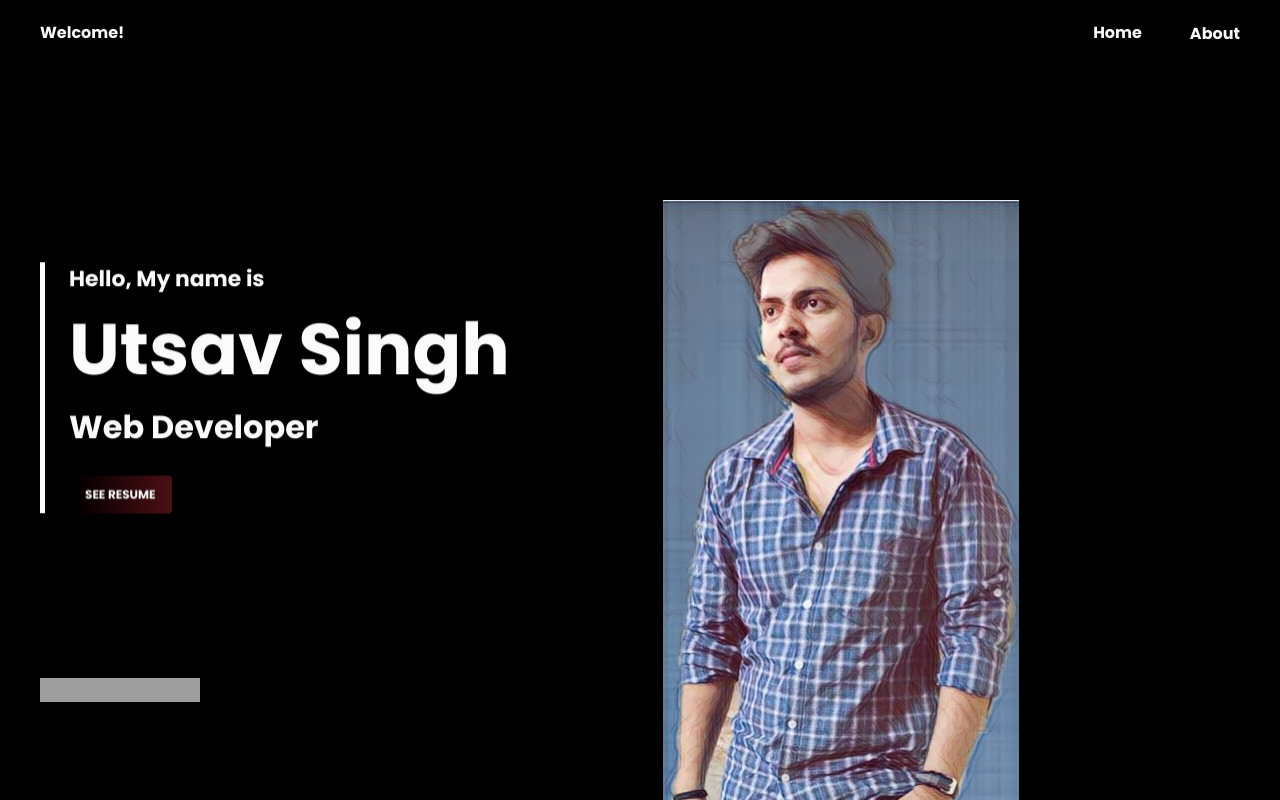
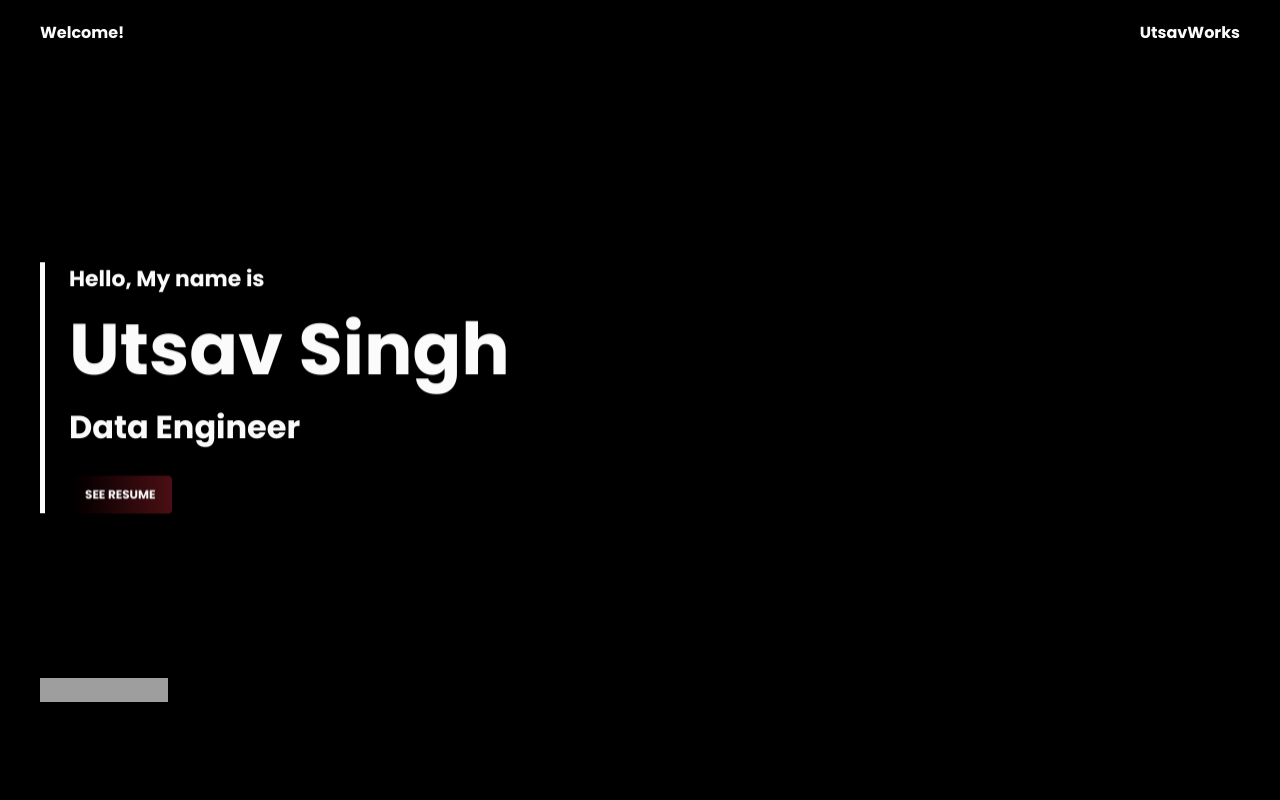
Before and after one commit to utsavsingh22/utsavsingh, a plain HTML site: page index.html in a window 1280 px wide. Shown: the top 800 px of the page. Drawn offline with nearby package versions, Linux system fonts and the light colour scheme; grey boxes are pictures that could not be loaded.

Commit message:
new changes

```diff
--- a/assets/css/styles.css
+++ b/assets/css/styles.css
@@ -226,7 +226,7 @@ img {
   -webkit-box-direction: normal;
       -ms-flex-direction: column;
           flex-direction: column;
-  padding-bottom: 1rem;
+  padding-bottom: 6rem;
 }
 
 .home__social-icon {
@@ -282,7 +282,7 @@ img {
         -ms-flex-direction: row;
             flex-direction: row;
     padding-top: 8rem;
-    padding-bottom: 0;
+    padding-bottom: 8rem;
   }
   .home__social-icon {
     margin-right: 2rem;
--- a/index.html
+++ b/index.html
@@ -21,8 +21,7 @@
 
                 <div class="nav__menu" id="nav-menu">
                     <ul class="nav__list">
-                        <li class="nav__item"><a href="#" class="nav__link">Home</a></li>
-                        <li class="nav__item"><a href="#" class="nav__link">About</a></li>
+                        <li class="nav__item"><a href="https://github.com/utsavsingh22" class="nav__link">UtsavWorks</a></li>
                     </ul>
                 </div>
 
@@ -38,7 +37,7 @@
                 <div class="home__information">
                     <span class="home__pressent anime-text">Hello, My name is</span>
                     <h1 class="home__title anime-text">Utsav Singh</h1>
-                    <span class="home__skill anime-text">Web Developer</span>
+                    <span class="home__skill anime-text">Data Engineer</span>
 
                     <div>
                         <a href="https://drive.google.com/drive/folders/10Rop7L8yfzKxP2n-yrINJIE7TH0Qe5T2?usp=sharing" class="home__button anime-text">SEE RESUME</a>
@@ -46,14 +45,13 @@
                 </div>
 
                 <div class="home__img">
-                    <img src="assets/img/img.jpg" alt="img">
+                    <img src="" alt="">
                 </div>
 
                 <div class="home__social">
                         <a href="https://www.facebook.com/utsav.singh.14418/" target="_blank"><img alt="home__social" src="https://cdn4.iconfinder.com/data/icons/miu-flat-social/60/facebook-512.png" width="32"></a>
-						<a href="https://youtu.be/lAylkbjsYMg" target="_blank"><img alt="home__social" src="https://cdn4.iconfinder.com/data/icons/miu-flat-social/60/youtube-512.png"  width="32"></a>
+						<a href="https://www.youtube.com/watch?v=jPDir1m7CT4&t=30s" target="_blank"><img alt="home__social" src="https://cdn4.iconfinder.com/data/icons/miu-flat-social/60/youtube-512.png"  width="32"></a>
 						<a href="https://www.instagram.com/iutsavsingh/" target="_blank"><img alt="home__social" src="https://cdn4.iconfinder.com/data/icons/social-media-2110/64/Instagram-01-512.png"  width="32"></a>
-						<a href="https://github.com/utsavsingh22" target="_blank"><img alt="home__social" src="https://cdn2.iconfinder.com/data/icons/social-icons-33/128/Github-512.png" width="32"></a>
 						<a href="https://www.linkedin.com/in/utsav-singh-b060761a7/" target="_blank"><img alt="home_social" src="https://cdn4.iconfinder.com/data/icons/miu-flat-social/60/linkedin-512.png" width="32"></a>
                 </div>
 
```
